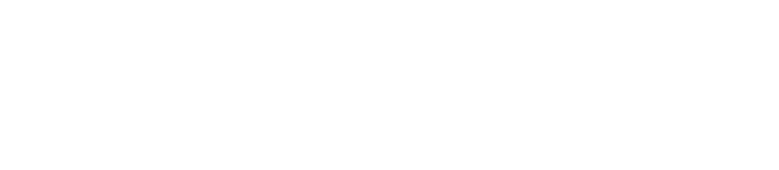
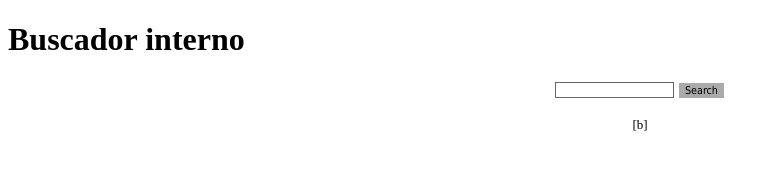
Before and after one commit to avmario/other, a plain HTML site: page index.html in a window 1280 px wide. Shown: the whole page, without its empty margins (0-779 px from the left). Drawn offline with Linux system fonts and the light colour scheme.

Commit message:
pruebas
pruebas  de buscador interno

```diff
--- /dev/null
+++ b/JS/filtro.js
@@ -0,0 +1,2 @@
+const idListaOculta="publicaciones",idListaMostrar="listado",idBotonFiltrar="btn_filtrar",idInputTextFiltro="text_filter",classInputCheckbox=".input__filtro",atributoFiltro="data-type";document.addEventListener("DOMContentLoaded",()=>{function a(l){for(;l.firstChild;)l.removeChild(g.firstChild)}function e(){if(0===g.childNodes.length){let l=document.createElement("p");l.textContent="No hay ning\xFAn archivo con ese filtro",g.appendChild(l)}}const f=document.getElementById(idListaOculta).childNodes,g=document.getElementById(idListaMostrar),h=document.getElementById(idBotonFiltrar),k=document.getElementById(idInputTextFiltro);a(g),function(l,m){for(let n=0;n<l.length;n++)m.appendChild(l[n].cloneNode(!0))}(f,g),h.addEventListener("click",function(){a(g);const l=document.querySelectorAll(classInputCheckbox);for(let m=0;m<l.length;m++)if(l[m].checked)for(let o,n=0;n<f.length;n++)o=f[n].getAttribute(atributoFiltro).trim().toLowerCase(),o.includes(l[m].getAttribute("id").trim().toLowerCase())&&g.appendChild(f[n].cloneNode(!0));e()}),k.addEventListener("keyup",function(){const l=k.value.trim().toLowerCase();a(g);for(let m=0;m<f.length;m++){let n=f[m].textContent.trim().toLowerCase(),o=f[m].getAttribute("data-type");(n.includes(l)||o.includes(l))&&g.appendChild(f[m].cloneNode(!0))}e()})});
+//creado por alexis aguirre https://github.com/Alex253/
--- a/index.html
+++ b/index.html
@@ -7,5 +7,60 @@
     <style></style>
 </head>
 <body>
+    <h1>Buscador interno</h1>
+    <SCRIPT language=JavaScript>
+        var NS4 = (document.layers);
+        var IE4 = (document.all);
+        var win = window;
+        var n   = 0;
+        function findInPage(str) {
+          var txt, i, found;
+          if (str == "")
+            return false;
+          if (NS4) {
+            if (!win.find(str))
+              while(win.find(str, false, true))
+                n++;
+            else
+              n++;
+            if (n == 0)
+              alert("Not found.");
+          }
+          if (IE4) {
+            txt = win.document.body.createTextRange();
+            for (i = 0; i <= n && (found = txt.findText(str)) != false; i++) {
+              txt.moveStart("character", 1);
+              txt.moveEnd("textedit");
+            }
+            if (found) {
+              txt.moveStart("character", -1);
+              txt.findText(str);
+              txt.select();
+              txt.scrollIntoView();
+              n++;
+            }
+            else {
+              if (n > 0) {
+                n = 0;
+                findInPage(str);
+              }
+              else
+                alert("Su busqueda no produjo, ningun resultado. Intente con otro");
+           }
+          }
+          return false;
+        }
+        </SCRIPT>
+
+        <FORM name=search onsubmit="return findInPage(this.string.value);">
+        <P align=center><FONT size=3>
+        <INPUT
+        style="BORDER-RIGHT: #666666 1px solid; BORDER-TOP: #666666 1px solid; FONT-SIZE: 8pt; BORDER-LEFT: #666666 1px solid; BORDER-BOTTOM: #666666 1px solid"
+        onchange="n = 0;" size=16 name=string></FONT>
+        <INPUT style="BORDER-RIGHT: #ffffff 1px solid; BORDER-TOP: #ffffff 1px solid; FONT-SIZE: 8pt; BORDER-LEFT: #ffffff 1px solid; BORDER-BOTTOM: #ffffff 1px solid; FONT-FAMILY: Tahoma; BACKGROUND-COLOR: #aaaaaa" type=submit value=Search in page ><center><font size=2pt;><font family=Times New Roman;>[b]
+
+
+
+        </P></FORM></DIV>
 </body>
 </html>
```
Also changed, not shown: filtro.html (added, +21 -0 lines).
